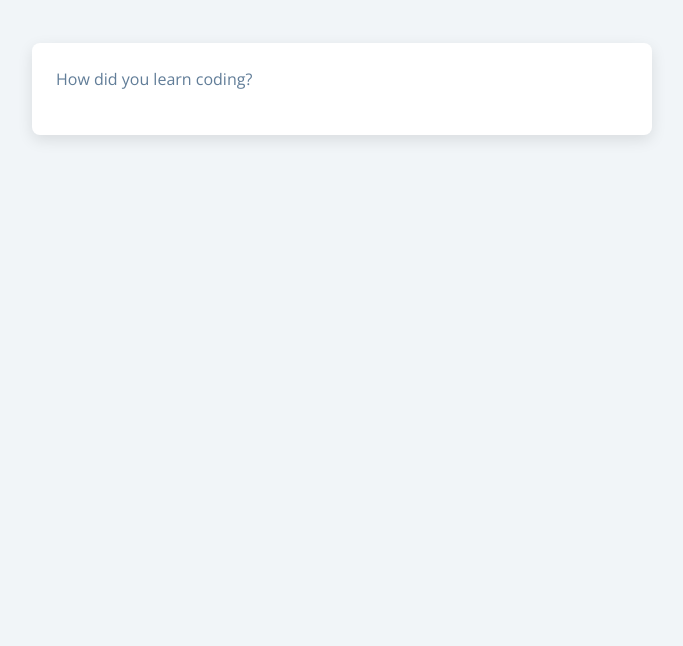
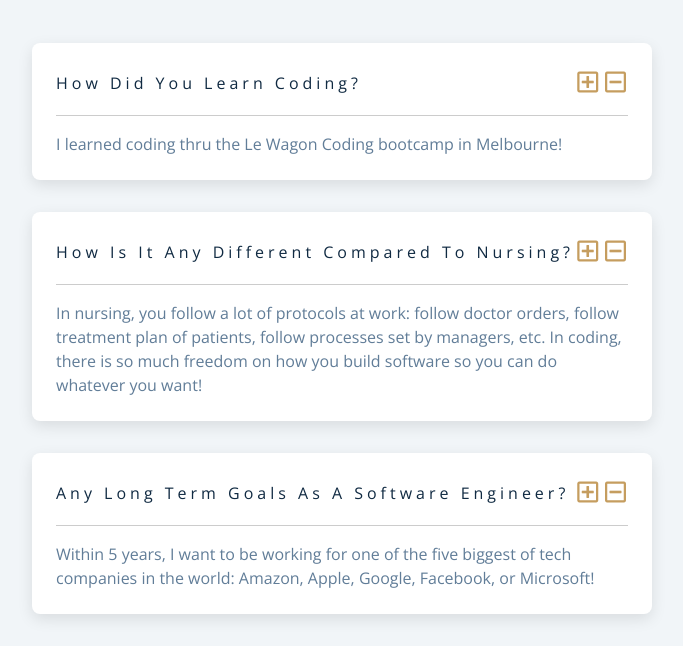
Before and after one commit to lodipalle/questions, a plain HTML site: page index.html in a window 1280 px wide. Shown: the part 181-827 px from the top of the page, without its empty margins (298-981 px from the left). Before the commit the page ends 800 px from the top, so only its background shows below. Drawn offline with nearby package versions, Linux system fonts and the light colour scheme.

Commit message:
added questions on index.html

```diff
--- a/index.html
+++ b/index.html
@@ -20,14 +20,62 @@
   <body>
     <section class="questions">
       <div class="title">
-        <h2>General Questions</h2>
+        <h2>Common Questions about Me</h2>
       </div>
       <div class="section-center">
         <article class="question">
-          <p>How did you learn coding?</p>
-          <button type="button" class="question-btn">
-
-          </button>
+          <div class="question-title">
+            <p>How did you learn coding?</p>
+            <button type="button" class="question-btn">
+              <span class="plus-icon">
+                <i class="far fa-plus-square"></i>
+              </span>
+              <span class="minus-icon">
+                <i class="far fa-minus-square"></i>
+              </span>
+            </button>
+          </div>
+          <div class="question-text">
+            <p>
+              I learned coding thru the Le Wagon Coding bootcamp in Melbourne!
+            </p>
+          </div>
+        </article>
+        <article class="question">
+          <div class="question-title">
+            <p>How is it any different compared to nursing?</p>
+            <button type="button" class="question-btn">
+              <span class="plus-icon">
+                <i class="far fa-plus-square"></i>
+              </span>
+              <span class="minus-icon">
+                <i class="far fa-minus-square"></i>
+              </span>
+            </button>
+          </div>
+          <div class="question-text">
+            <p>
+              In nursing, you follow a lot of protocols at work: follow doctor orders, follow treatment plan of patients, follow processes set by managers, etc. In coding, there is so much freedom on how you build software so you can do whatever you want!
+            </p>
+          </div>
+        </article>
+        <article class="question">
+          <div class="question-title">
+            <p>Any long term goals as a software engineer?</p>
+            <button type="button" class="question-btn">
+              <span class="plus-icon">
+                <i class="far fa-plus-square"></i>
+              </span>
+              <span class="minus-icon">
+                <i class="far fa-minus-square"></i>
+              </span>
+            </button>
+          </div>
+          <div class="question-text">
+            <p>
+              Within 5 years, I want to be working for one of the five biggest of tech companies in the world: Amazon, Apple, Google, Facebook, or Microsoft!
+            </p>
+          </div>
         </article>
       </div>
     </section>
```
